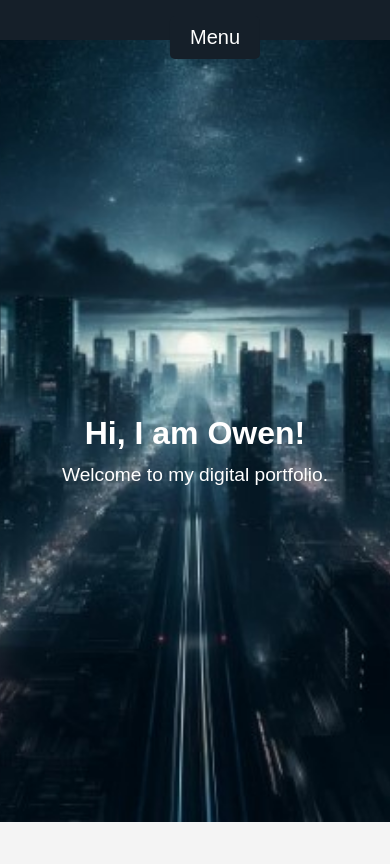
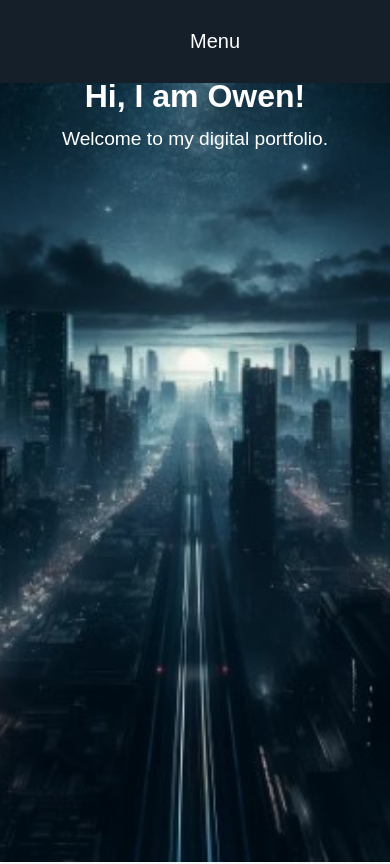
Before and after one commit to O-Morgan/portfolio-website, a plain HTML site: page index.html in a window 390 px wide. Shown: the top 864 px of the page. Drawn offline with Linux system fonts and the light colour scheme.

Commit message:
#53 trying this chage to an earlier vesrion of CSS

```diff
--- a/style.css
+++ b/style.css
@@ -49,15 +49,10 @@ header {
     color: white;
     text-decoration: none;
 }
-
 /* Responsive Adjustments */
 @media (max-width: 768px) {
     .nav-toggle {
         display: block;
-        position: absolute;
-        left: 50%;
-        transform: translateX(-50%);
-        top: 1rem;
     }
 
     #navLinks {
@@ -85,14 +80,11 @@ header {
     background-size: cover;
     height: calc(100vh - 100px); /* Adjusted for header height */
     display: flex;
-    align-items: center; /* Center content vertically */
+    align-items: flex-start; /* Aligns content to the top */
     justify-content: center;
     color: white;
     text-align: center;
-}
-
-.hero-content {
-    margin-top: 20px; /* Additional margin to create a gap under the menu */
+    padding-top: 10%; /* Adds padding to push content down from the top */
 }
 
 .hero-content h1 {
@@ -122,25 +114,8 @@ button:hover {
 
 /* Responsive Adjustments */
 @media (max-width: 768px) {
-    .hero-section {
-        background-size: cover; /* Ensure the image covers the section */
-        padding-top: 20%; /* Increased padding for very small screens */
-    }
-
-    .hero-content h1 {
-        font-size: 2em;
-    }
-
-    .hero-content p {
-        font-size: 1.2em;
-    }
-
     .nav-toggle {
         display: block;
-        position: absolute;
-        left: 50%;
-        transform: translateX(-50%);
-        top: 1rem;
     }
 
     #navLinks {
@@ -157,6 +132,19 @@ button:hover {
     header {
         flex-direction: column;
         padding: 20px;
+    }
+
+    .hero-section {
+        height: calc(100vh - 60px); /* Adjust height based on the header size */
+        padding-top: 20%; /* Increased padding for very small screens */
+    }
+
+    .hero-content h1 {
+        font-size: 2em;
+    }
+
+    .hero-content p {
+        font-size: 1.2em;
     }
 }
 
```
